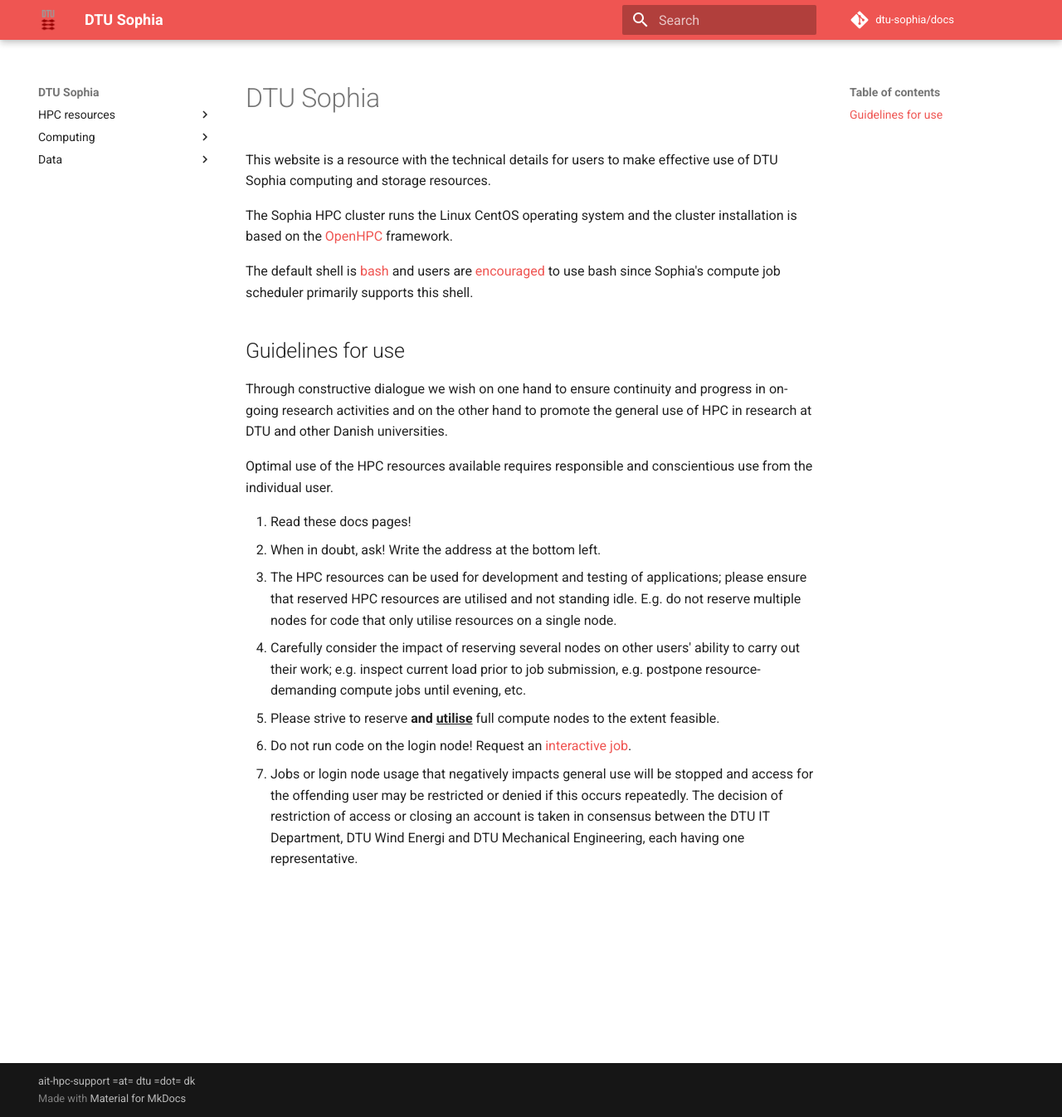
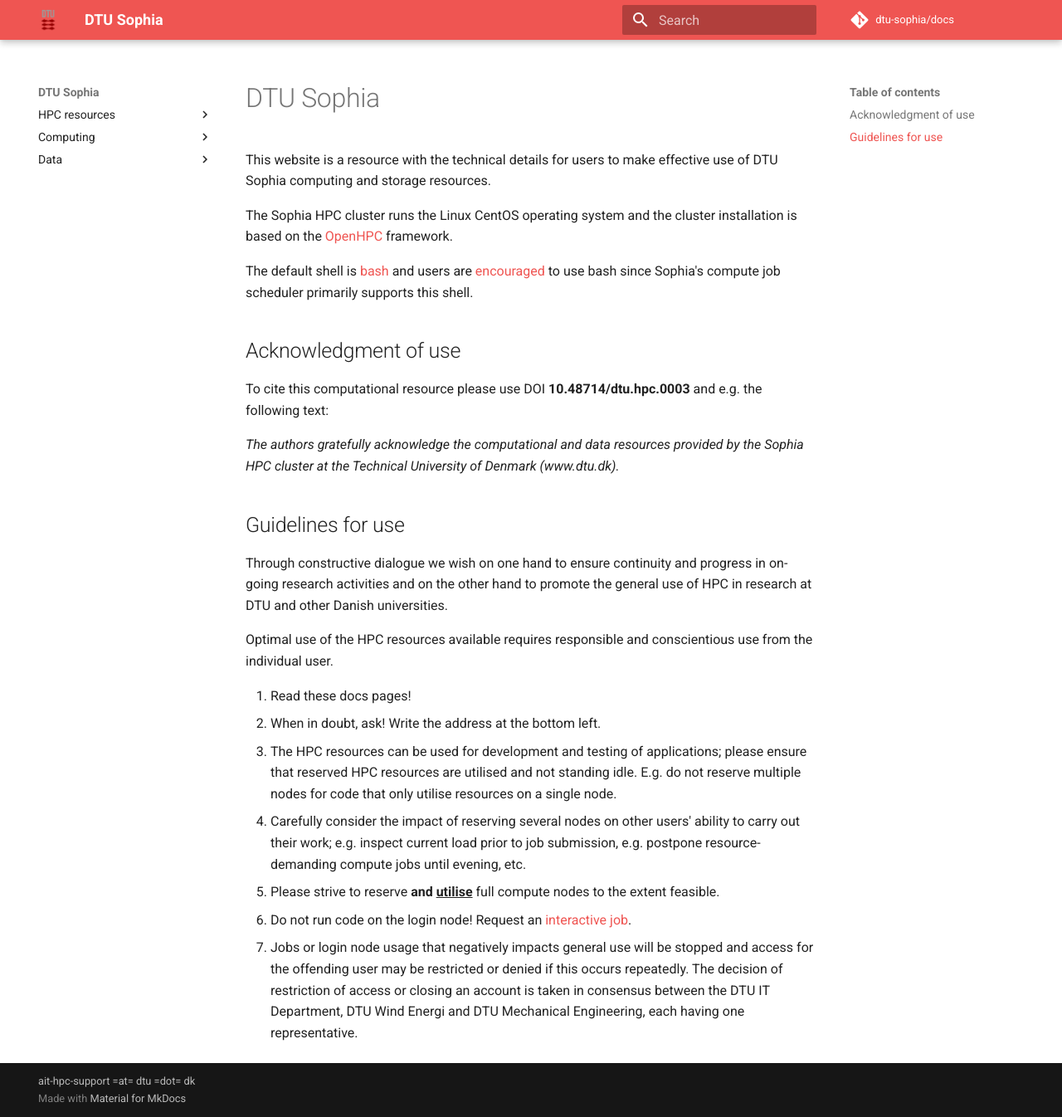
Before and after one commit to martavp/docs, an MkDocs documentation site: the page built from docs/index.md, in a window 1280 px wide and 1346 px high. Shown: the whole window at 83% size. Built offline with MkDocs 1.6.1 and Material for MkDocs 9.7.7, drawn with Linux system fonts in a browser that asks for light colours; comment, search, counter and statistics services are not loaded.

Commit message:
add: citation DOI

```diff
--- a/docs/index.md
+++ b/docs/index.md
@@ -9,6 +9,12 @@
 The default shell is [bash](https://www.gnu.org/software/bash/) and
 users are [encouraged](https://devhints.io/bash) to use bash
 since Sophia's compute job scheduler primarily supports this shell.
+
+## Acknowledgment of use
+
+To cite this computational resource please use DOI **10.48714/dtu.hpc.0003** and e.g. the following text:
+
+*The authors gratefully acknowledge the computational and data resources provided by the Sophia HPC cluster at the Technical University of Denmark (www.dtu.dk).*
 
 ## Guidelines for use
 
```
